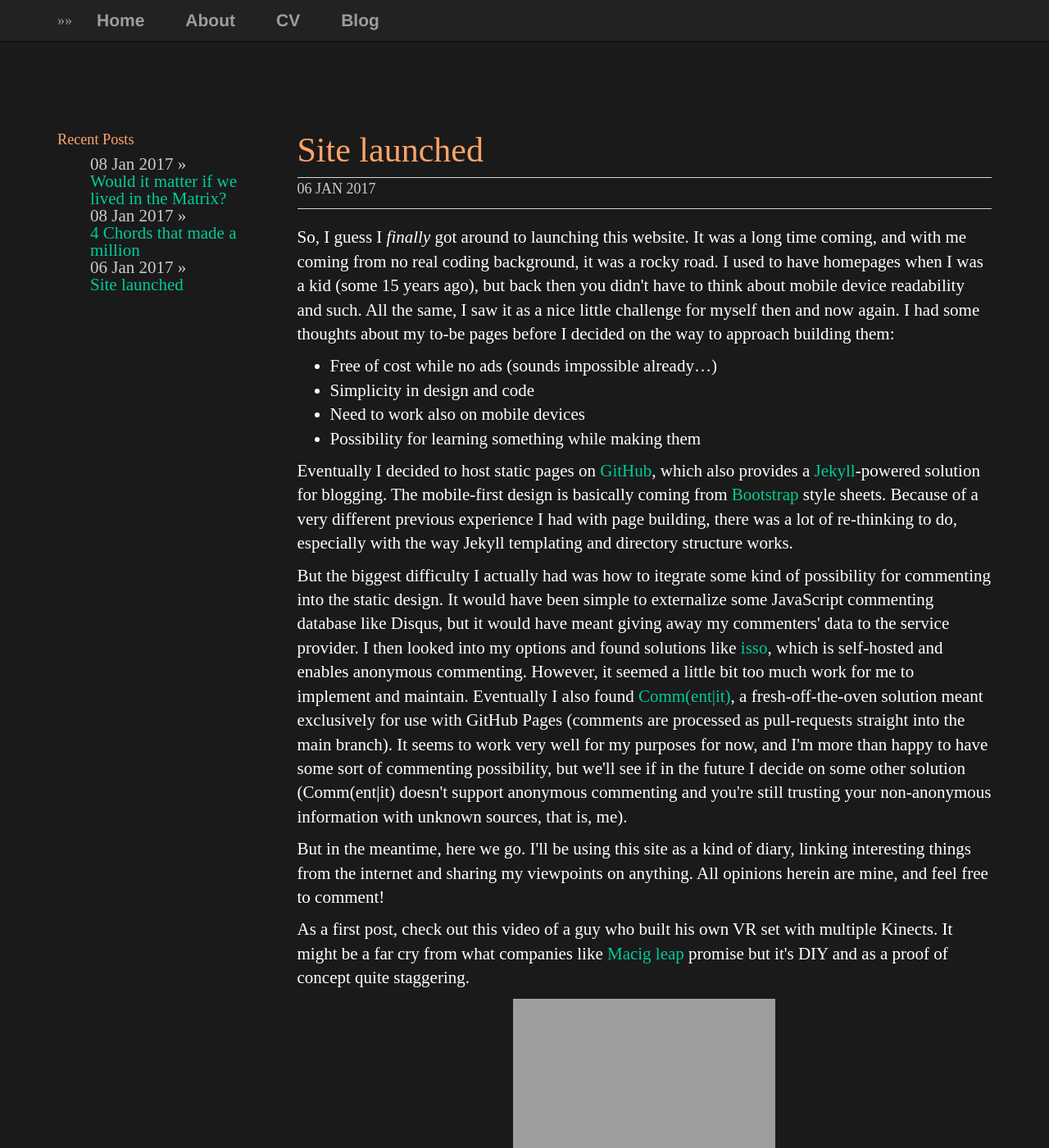
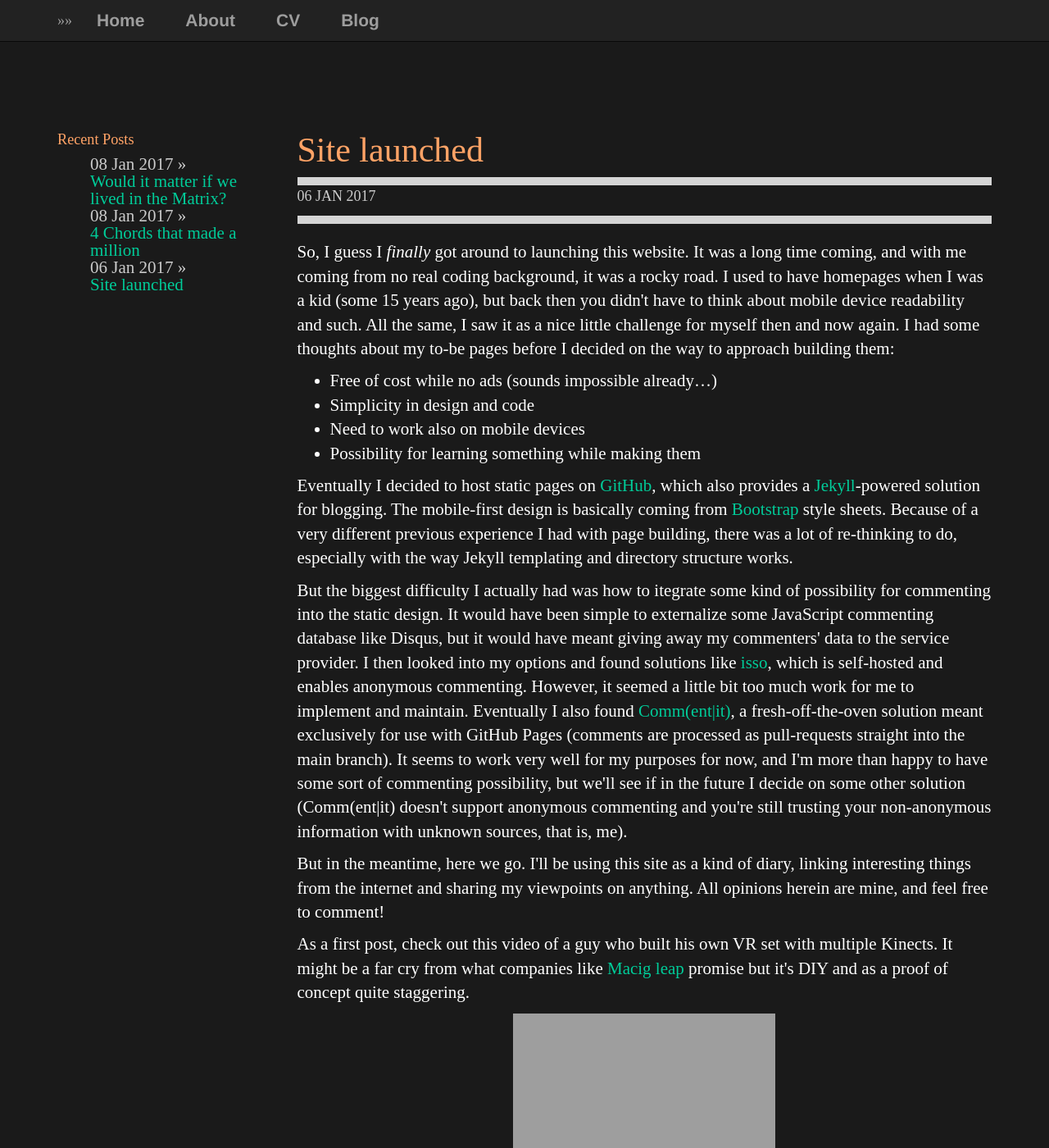
Before and after one commit to plantecophys/plantecophys, a Jekyll site: the page built from _posts/2016-04-30-site-launched.md, in a window 1280 px wide and 1400 px high. Shown: the whole window at 82% size. Built offline with Jekyll 4.4.1, drawn with Linux system fonts in a browser that asks for light colours; grey boxes are pictures that could not be loaded.

Commit message:
Update main.css

```diff
--- a/css/main.css
+++ b/css/main.css
@@ -45,7 +45,7 @@ a:visited {
 }
 .meta_wrapper {
     border:1px solid #d5d5d5;
-    border-width:1px 0;
+    border-width:10px 0;
     font-size:12px;
     line-height:20px;
     margin:0 0 20px;
```
